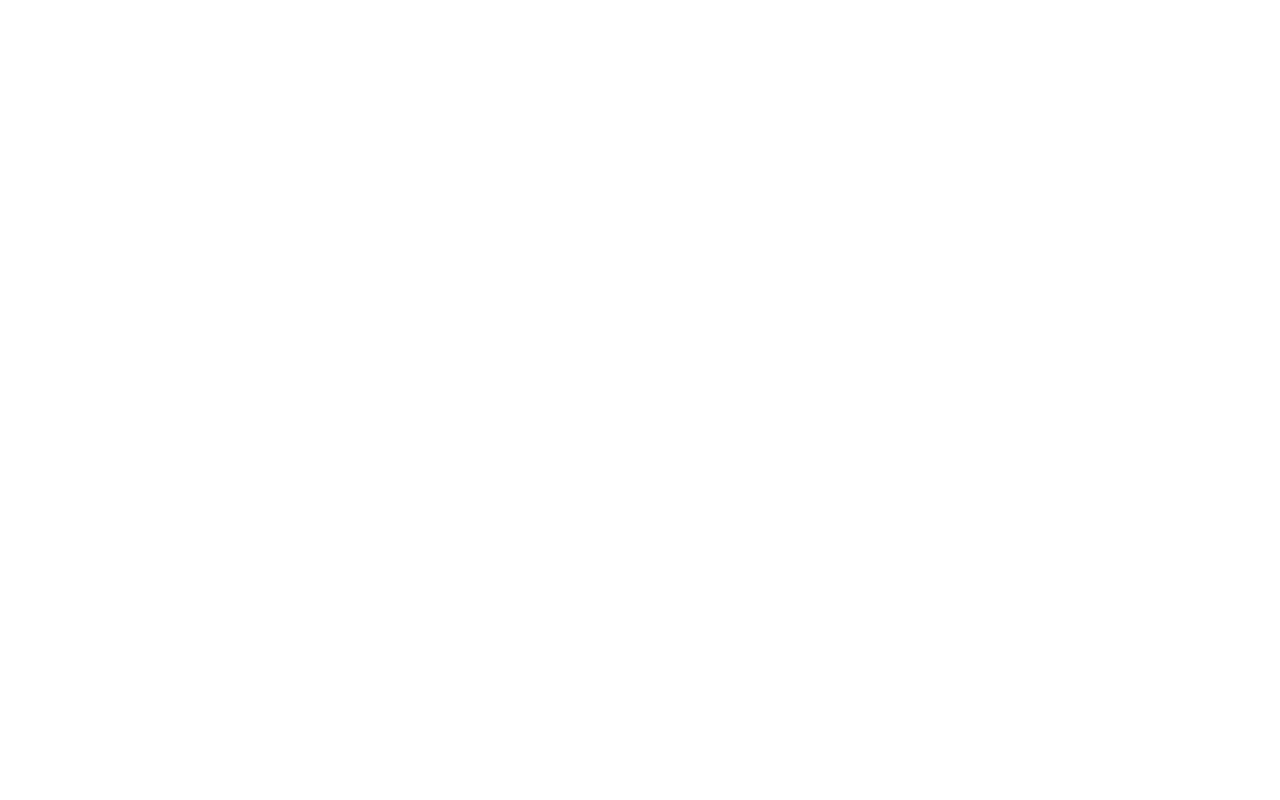
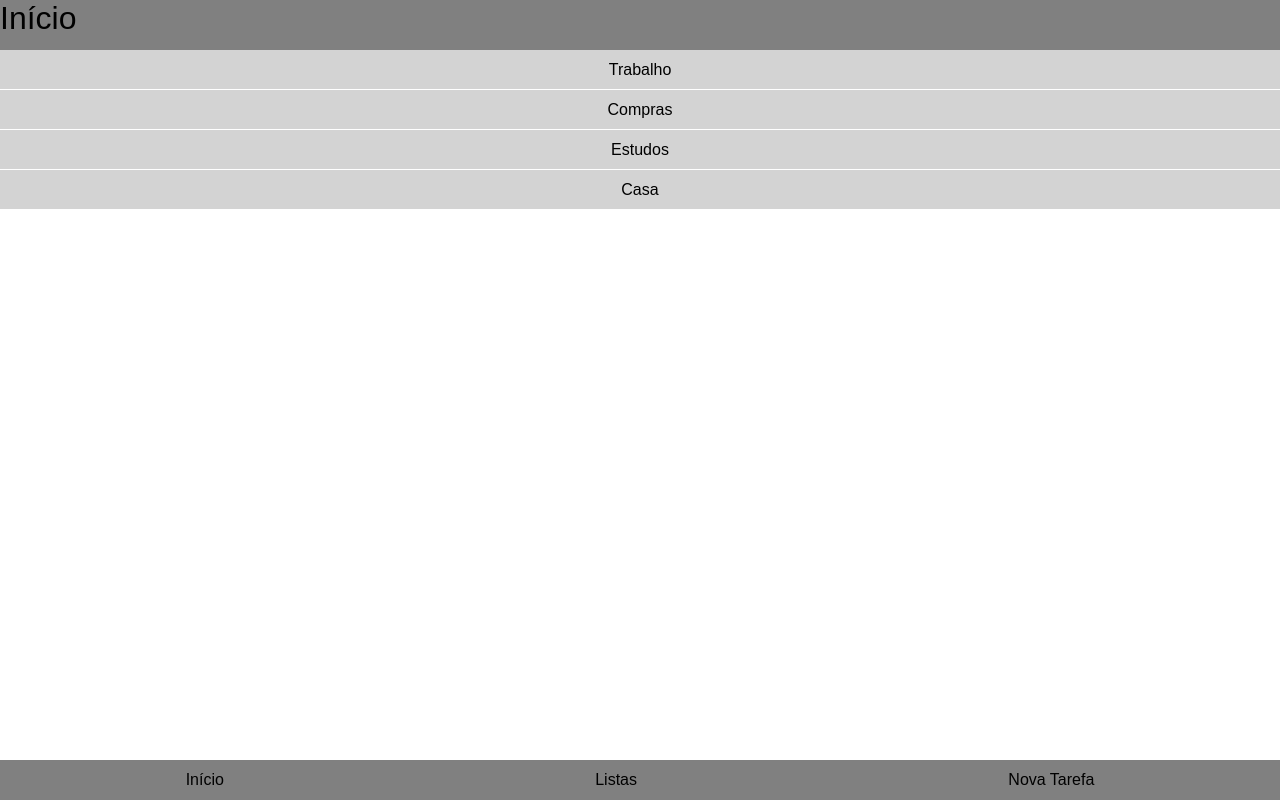
Before and after one commit to menezesmario/todotasks, a plain HTML site: page index.html in a window 1280 px wide. Drawn offline with Linux system fonts and the light colour scheme.

Commit message:
estrutura home (html/css)

```diff
--- a/index.html
+++ b/index.html
@@ -4,9 +4,32 @@
     <meta charset="UTF-8">
     <meta http-equiv="X-UA-Compatible" content="IE=edge">
     <meta name="viewport" content="width=device-width, initial-scale=1.0">
+    <link rel="stylesheet" href="./src/css/index.css">
     <title>ToDoTasks | CodeMiner</title>
 </head>
 <body>
+    <div class="title-bar">
+        <p class="title-page">Início</p>
+    </div>
+
+    <main>
+        <section class="lists">
+            <ul>
+                <li>Trabalho</li>
+                <li>Compras</li>
+                <li>Estudos</li>
+                <li>Casa</li>
+            </ul>
+        </section>
+    </main>
+
+    <nav class="nav-bar">
+        <ul>
+            <li>Início</li>
+            <li>Listas</li>
+            <li>Nova Tarefa</li>
+        </ul>
+    </nav>
 
 </body>
 </html>
--- /dev/null
+++ b/src/css/index.css
@@ -0,0 +1,44 @@
+* {
+    margin: 0;
+    padding: 0;
+    font-family: sans-serif;
+    box-sizing: border-box;
+    list-style-type: none;
+
+}
+
+.title-bar {
+    height: 50px;
+    background-color: gray;
+}
+
+.title-page {
+    font-size: 2em;
+}
+
+.nav-bar {
+    display: flex;
+    flex-direction: column;
+    justify-content: center;
+    bottom: 0;
+    position: fixed;
+    background-color: gray;
+    width: 100vw;
+    height: 40px;
+
+}
+
+.nav-bar ul {
+    display: flex;
+    justify-content: space-around;
+}
+
+.lists ul li {
+    display: flex;
+    flex-direction: column;
+    justify-content: center;
+    background-color: lightgray;
+    height: 40px;
+    border-bottom: 1px solid white;
+    text-align: center;
+}
```
Also changed, not shown: src/js/newtask.js (added), src/js/tasklist.js (added).
